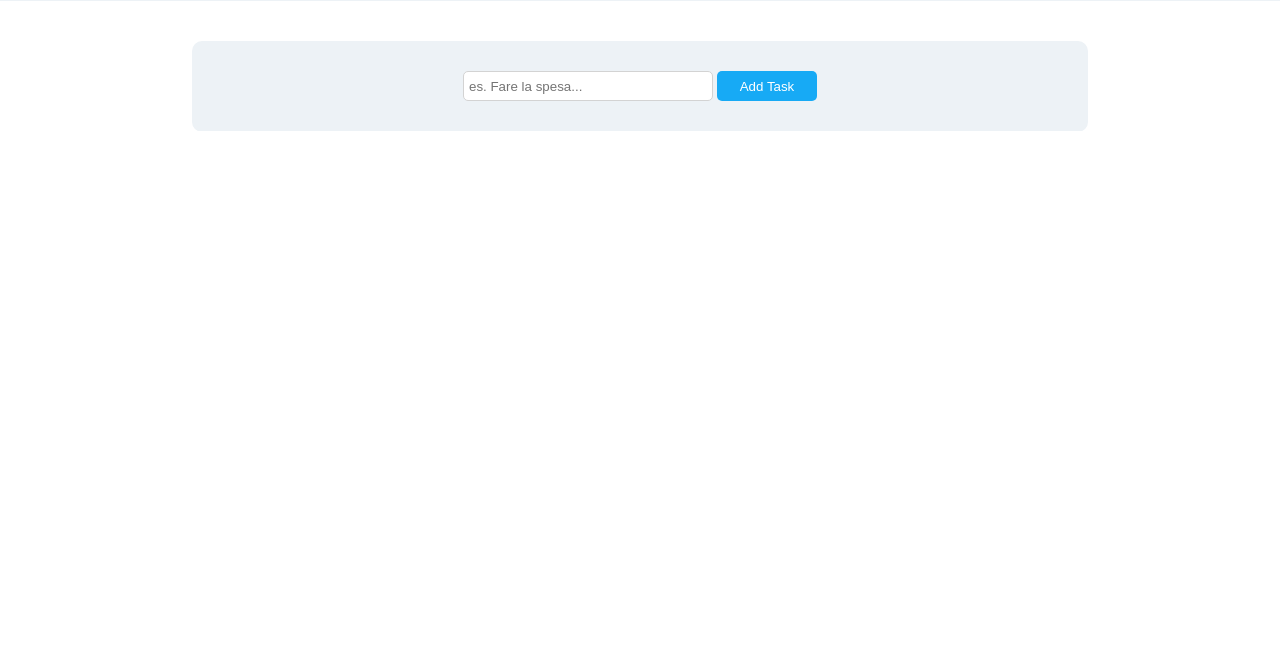
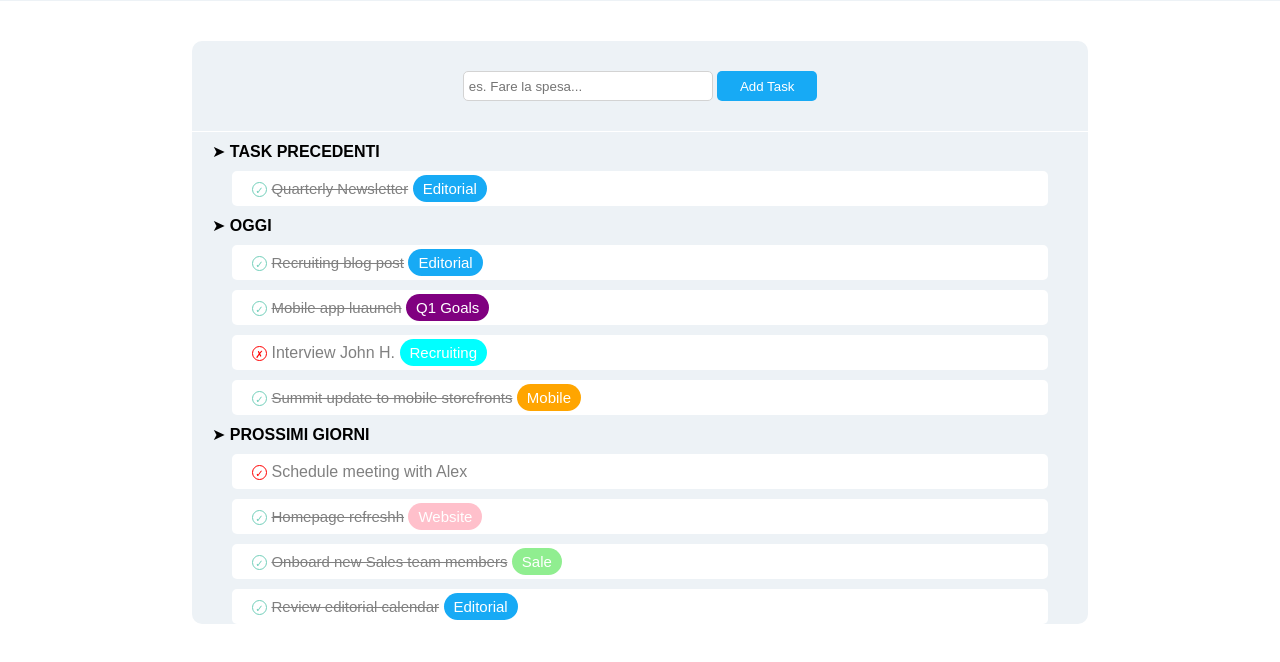
Before and after one commit to yleniapregnolato/html-css-toboolist, a plain HTML site: page index.html in a window 1280 px wide. Shown: the part 66-728 px from the top of the page. Drawn offline with Linux system fonts and the light colour scheme.

Commit message:
feat: main completed

```diff
--- a/css/style.css
+++ b/css/style.css
@@ -3,6 +3,7 @@
     box-sizing: border-box;
     padding: 0;
     margin: 0;
+    font-family: Arial, sans-serif;
 }
 
 /* header */
@@ -46,5 +47,91 @@
    border-radius: 5px;
 }
 /* /input button */
+/* list */
 
+ul {
+    list-style-type: none;
+    text-align: left;
+    margin-left: 20px;
+    margin-right: 20px;
+    margin-top: 10px;
+}
+.precedent {
+    padding-bottom: 30px;
+}
+.task-box {
+    background-color: white;
+    line-height: 35px;
+    padding: 0 20px;
+    margin: 10px 0;
+    border-radius: 5px;
+    color: grey;
+}
+.check {
+    display: inline-block;
+    width: 15px;
+    height: 15px;
+    border-radius: 50%;
+    line-height: 15px;
+    text-align: center;
+    font-size: 10px;
+    vertical-align: middle;
+}
+
+.done {
+    color: rgb(114, 207, 186);
+    border: 1px solid rgb(114, 207, 186);
+}
+.message {
+    text-decoration: line-through;
+    font-size: 15px;
+}
+.editorial {
+    border-radius: 25px;
+    padding: 5px 10px;
+    font-size: 15px;
+    background-color: rgb(23, 170, 245);
+    color: white;
+}
+.goals {
+    border-radius: 25px;
+    padding: 5px 10px;
+    font-size: 15px;
+    background-color: purple;
+    color: white;
+}
+
+.undone {
+    color: red;
+    border: 1px solid red;
+}
+.recruiting {
+    border-radius: 25px;
+    padding: 5px 10px;
+    font-size: 15px;
+    color: white;
+    background-color: aqua;
+}
+.mobile {
+    border-radius: 25px;
+    padding: 5px 10px;
+    font-size: 15px;
+    background-color: orange;
+    color: white;
+}
+.website {
+    border-radius: 25px;
+    padding: 5px 10px;
+    font-size: 15px;
+    color: white;
+    background-color: pink;
+}
+.sale {
+    border-radius: 25px;
+    padding: 5px 10px;
+    font-size: 15px;
+    color: white;
+    background-color: lightgreen;
+}
+/* /list */
 /* /main */
--- a/index.html
+++ b/index.html
@@ -24,7 +24,66 @@
                 <input class="search" type="text" placeholder="es. Fare la spesa...">
                 <button class="add-task">Add Task</button>
             </div>
+            <!-- /input button -->
+            <!-- list -->
+            <ul class="task-list">
+                <li class="precedents">&#10148; <strong>TASK PRECEDENTI</strong>
+                    <ul>
+                        <li class="task-box">
+                            <span class="check done">&check;</span>
+                            <span class="message">Quarterly Newsletter</span>
+                            <span class="editorial">Editorial</span>
+                        </li>
+                    </ul>
+                </li>
+                <li class="precedents">&#10148; <strong>OGGI</strong>
+                    <ul>
+                        <li class="task-box">
+                            <span class="check done">&check;</span>
+                            <span class="message">Recruiting blog post</span>
+                            <span class="editorial">Editorial</span>
+                        </li>
+                        <li class="task-box">
+                            <span class="check done">&check;</span>
+                            <span class="message">Mobile app luaunch</span>
+                            <span class="goals">Q1 Goals</span>
+                        </li>
+                        <li class="task-box">
+                            <span class="check undone">&cross;</span>
+                            <span>Interview John H.</span>
+                            <span class="recruiting">Recruiting</span>
+                        </li>
+                        <li class="task-box">
+                            <span class="check done">&check;</span>
+                            <span class="message">Summit update to mobile storefronts</span>
+                            <span class="mobile">Mobile</span>
+                        </li>
+                    </ul>
+                </li>
+                <li class="precedents">&#10148; <strong>PROSSIMI GIORNI</strong>
+                    <ul>
+                        <li class="task-box">
+                            <span class="check undone">&check;</span>
+                            <span>Schedule meeting with Alex</span>
+                        </li>
+                        <li class="task-box">
+                            <span class="check done">&check;</span>
+                            <span class="message">Homepage refreshh</span>
+                            <span class="website">Website</span>
+                        </li>
+                        <li class="task-box">
+                            <span class="check done">&check;</span>
+                            <span class="message">Onboard new Sales team members</span>
+                            <span class="sale">Sale</span>
+                        </li>
+                        <li class="task-box">
+                            <span class="check done">&check;</span>
+                            <span class="message">Review editorial calendar</span>
+                            <span class="editorial">Editorial</span>
+                        </li>
 
+            </ul>
+            <!-- /list -->
         </div>
     </main>
     <!-- /main -->
```
